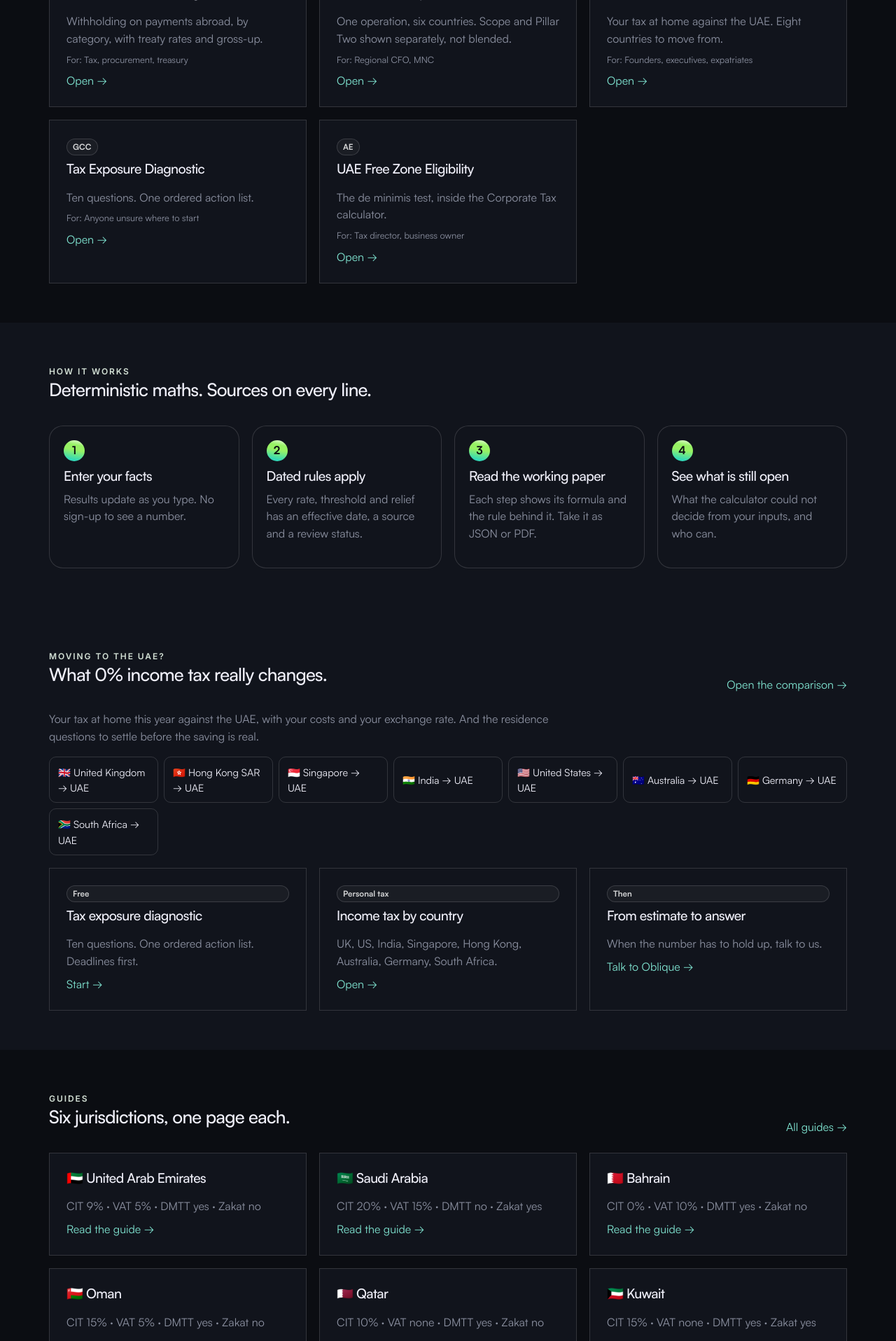
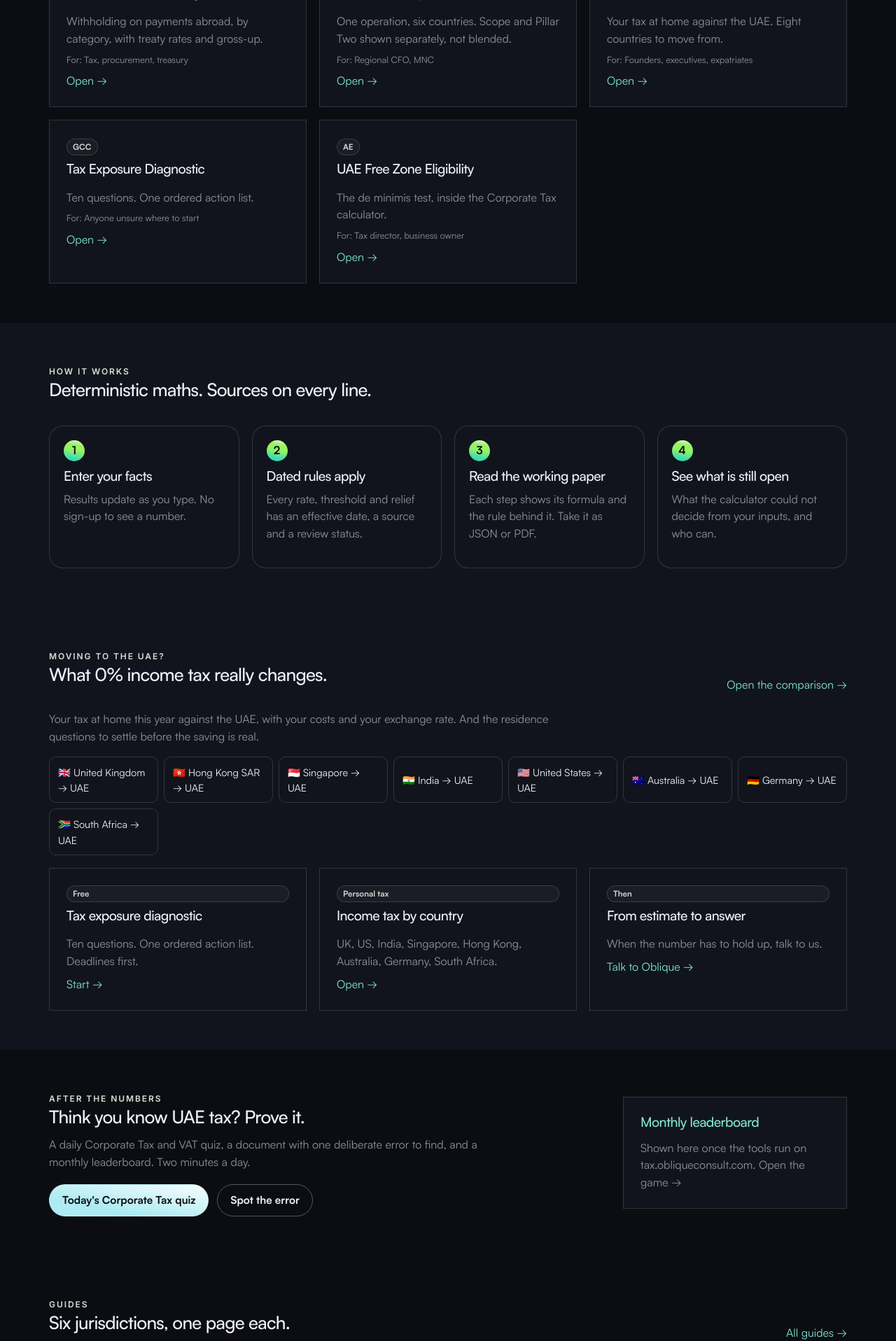
Before and after one commit to wahajsid/oblique-tax-intelligence, a FastAPI app: page / in a window 1280 px wide. Shown: the part 1165-3081 px from the top of the page at 70% size. Run offline with FastAPI, Linux system fonts and the light colour scheme.

Commit message:
Cross-link the UAE tax game: nav and footer links, home quiz strip with leaderboard embed, domain map
play.obliqueconsult.com hosts the game (repo oblique-play). The tools now
link to it from the nav, footer, a home-page strip and under the UAE CT
and VAT results, with utm_source=tax-tools. The game's leaderboard box is
embedded on the home page only when the tools run on *.obliqueconsult.com
(where the game permits framing); CSP frame-src allows that host. The
deployment runbook now carries the Hover DNS map for tax., play. and the
website, and the navigation plan across all three properties.

Co-Authored-By: Claude Fable 5.1 <noreply@anthropic.com>
Claude-Session: https://claude.ai/code/session_01PDwfj7Hq8JjsSNEkifucho

```diff
--- a/app/main.py
+++ b/app/main.py
@@ -42,7 +42,7 @@ app.mount("/static", StaticFiles(directory=BASE / "static"), name="static")
 templates = Jinja2Templates(directory=BASE / "templates")
 
 CSP = ("default-src 'self'; script-src 'self' 'unsafe-inline'; style-src 'self' 'unsafe-inline'; img-src 'self' data:; "
-       "font-src 'self'; connect-src 'self'; object-src 'none'; base-uri 'none'; frame-ancestors 'none'; form-action 'self'")
+       "font-src 'self'; connect-src 'self'; frame-src https://play.obliqueconsult.com; object-src 'none'; base-uri 'none'; frame-ancestors 'none'; form-action 'self'")
 # 'unsafe-inline' is needed for the small per-page <script> blocks and Swagger UI; move them to files before production.
 
 
@@ -79,6 +79,7 @@ async def invalid_request(request: Request, exc: RequestValidationError):
 
 SITE = {"name": "Oblique Tax Intelligence", "company": "Oblique Consult", "tagline": "Tax clarity. In seconds.",
         "company_url": "https://www.obliqueconsult.com/", "contact_url": "https://www.obliqueconsult.com/contact-us",
+        "game_url": "https://play.obliqueconsult.com", "game_utm": "?utm_source=tax-tools",
         "version": __version__, "indexable": INDEXABLE,
         "rules_versions": {"AE": load_rules("ae")["ruleset_version"], "SA": load_rules("sa")["ruleset_version"],
                            "GCC": gcc_compare.profiles()["ruleset_version"], "Personal": personal_tax.rules()["ruleset_version"]}}
--- a/app/static/css/site.css
+++ b/app/static/css/site.css
@@ -251,3 +251,9 @@ form[aria-busy=true]{opacity:.7;pointer-events:none}
 .radio-row legend{padding:0;margin:0 4px 0 0}
 .radio{display:inline-flex;align-items:center;gap:6px;font-size:.9rem;color:var(--ink)}
 .field input:invalid:not(:placeholder-shown){border-color:rgba(255,138,122,.7)}
+
+/* Game strip */
+.game-strip{display:grid;grid-template-columns:1fr 320px;gap:32px;align-items:center}
+.leaderboard-slot{min-height:120px;display:flex;justify-content:flex-end}
+.leaderboard-slot iframe{border-radius:16px}
+@media(max-width:860px){.game-strip{grid-template-columns:1fr}.leaderboard-slot{justify-content:flex-start}}
--- a/app/static/js/calc.js
+++ b/app/static/js/calc.js
@@ -256,3 +256,14 @@
     document.querySelectorAll('form .field').forEach(() => {});
   });
 })();
+
+/* ---- Game leaderboard embed: only where play.obliqueconsult.com allows framing ---- */
+document.addEventListener('DOMContentLoaded', () => {
+  const slot = document.getElementById('leaderboard-slot'); if (!slot) return;
+  if (/(^|\.)obliqueconsult\.com$/.test(location.hostname)) {
+    const f = document.createElement('iframe'); f.src = slot.dataset.src; f.title = 'Monthly leaderboard'; f.loading = 'lazy'; f.width = '320'; f.height = '340'; f.style.border = '0'; f.style.background = 'transparent';
+    slot.appendChild(f);
+  } else {
+    slot.innerHTML = `<a class="card" href="${slot.dataset.src.replace('/embed/leaderboard', '/?utm_source=tax-tools')}"><h3 style="margin:0">Monthly leaderboard</h3><p class="muted" style="margin:6px 0 0">Shown here once the tools run on tax.obliqueconsult.com. Open the game →</p></a>`;
+  }
+});
--- a/app/templates/base.html
+++ b/app/templates/base.html
@@ -31,6 +31,7 @@
       <a class="nav-link" href="/guides">Guides</a>
       <a class="nav-link" href="/methodology">Methodology</a>
       <a class="nav-link" href="/api">API</a>
+      <a class="nav-link" href="{{ site.game_url }}/{{ site.game_utm }}">Tax Game</a>
       <a class="btn btn-primary btn-sm" href="{{ site.company_url }}" target="_blank" rel="noopener">Work With Oblique</a>
     </nav>
   </div>
@@ -62,6 +63,7 @@
     <div>
       <h4>Oblique Consult</h4>
       <a href="{{ site.company_url }}" target="_blank" rel="noopener">obliqueconsult.com</a>
+      <a href="{{ site.game_url }}/{{ site.game_utm }}">UAE Tax Game</a>
       <a href="{{ site.contact_url }}" target="_blank" rel="noopener">Talk to us</a>
     </div>
   </div>
--- a/app/templates/home.html
+++ b/app/templates/home.html
@@ -71,6 +71,21 @@
 </section>
 
 <section class="section">
+  <div class="wrap game-strip">
+    <div>
+      <span class="eyebrow">After the numbers</span>
+      <h2>Think you know UAE tax? Prove it.</h2>
+      <p class="muted" style="max-width:56ch">A daily Corporate Tax and VAT quiz, a document with one deliberate error to find, and a monthly leaderboard. Two minutes a day.</p>
+      <div class="hero-actions">
+        <a class="btn btn-primary" href="{{ site.game_url }}/quiz/ct{{ site.game_utm }}">Today's Corporate Tax quiz</a>
+        <a class="btn btn-ghost" href="{{ site.game_url }}/spot-the-error{{ site.game_utm }}">Spot the error</a>
+      </div>
+    </div>
+    <div id="leaderboard-slot" class="leaderboard-slot" data-src="{{ site.game_url }}/embed/leaderboard" aria-label="Monthly leaderboard"></div>
+  </div>
+</section>
+
+<section class="section">
   <div class="wrap">
     <div class="section-head"><div><span class="eyebrow">Guides</span><h2>Six jurisdictions, one page each.</h2></div><a href="/guides">All guides →</a></div>
     <div class="grid">
--- a/app/templates/uae_ct.html
+++ b/app/templates/uae_ct.html
@@ -52,6 +52,7 @@
   </form>
   {% include "_result_shell.html" %}
 </div>
+<p class="wrap small muted" style="margin-top:-30px;padding-bottom:40px">Done with the numbers? <a href="{{ site.game_url }}/quiz/ct{{ site.game_utm }}">Try today's Corporate Tax quiz →</a></p>
 {% endblock %}
 {% block scripts %}
 <script>
--- a/app/templates/vat.html
+++ b/app/templates/vat.html
@@ -39,6 +39,7 @@
   </form>
   {% include "_result_shell.html" %}
 </div>
+<p class="wrap small muted" style="margin-top:-30px;padding-bottom:40px">Done with the numbers? <a href="{{ site.game_url }}/quiz/vat{{ site.game_utm }}">Try today's VAT quiz →</a></p>
 {% endblock %}
 {% block scripts %}
 <script>
```
Also changed, not shown: docs/DEPLOY.md (+25 -11 lines).
